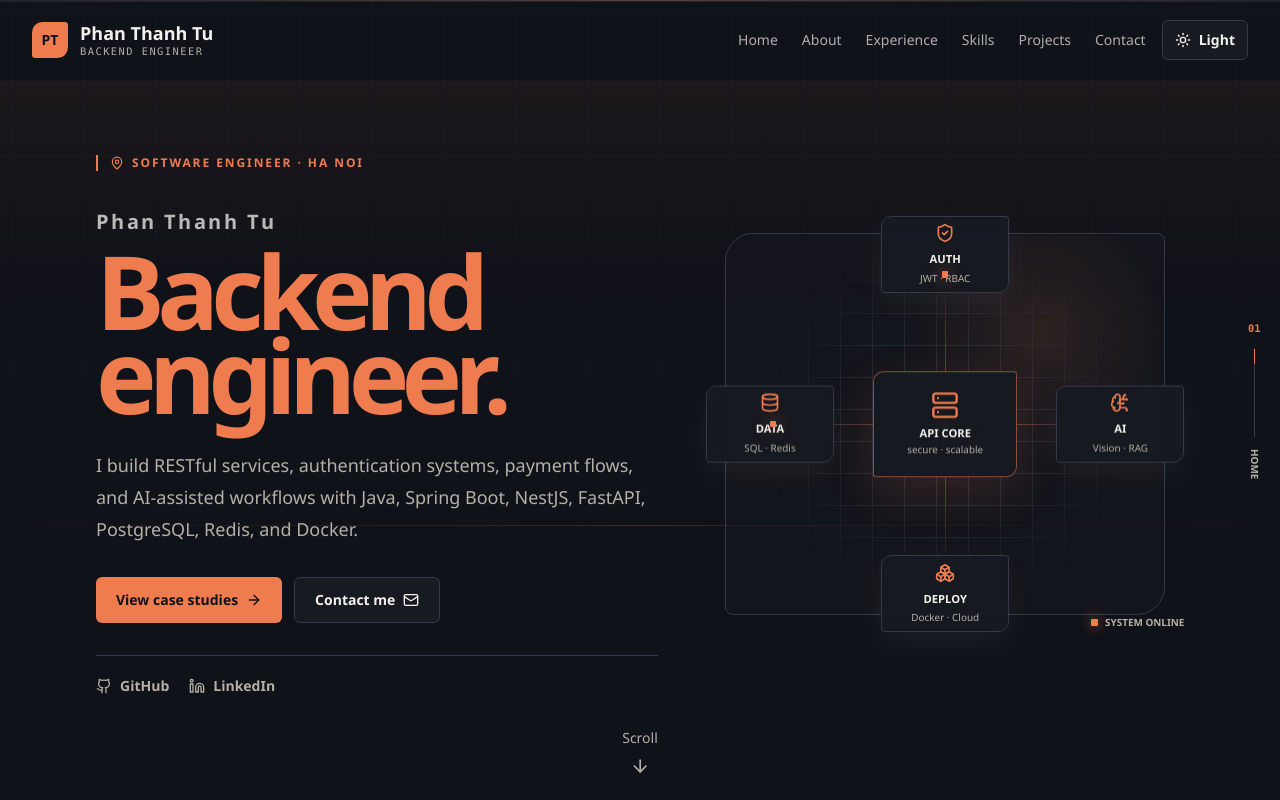
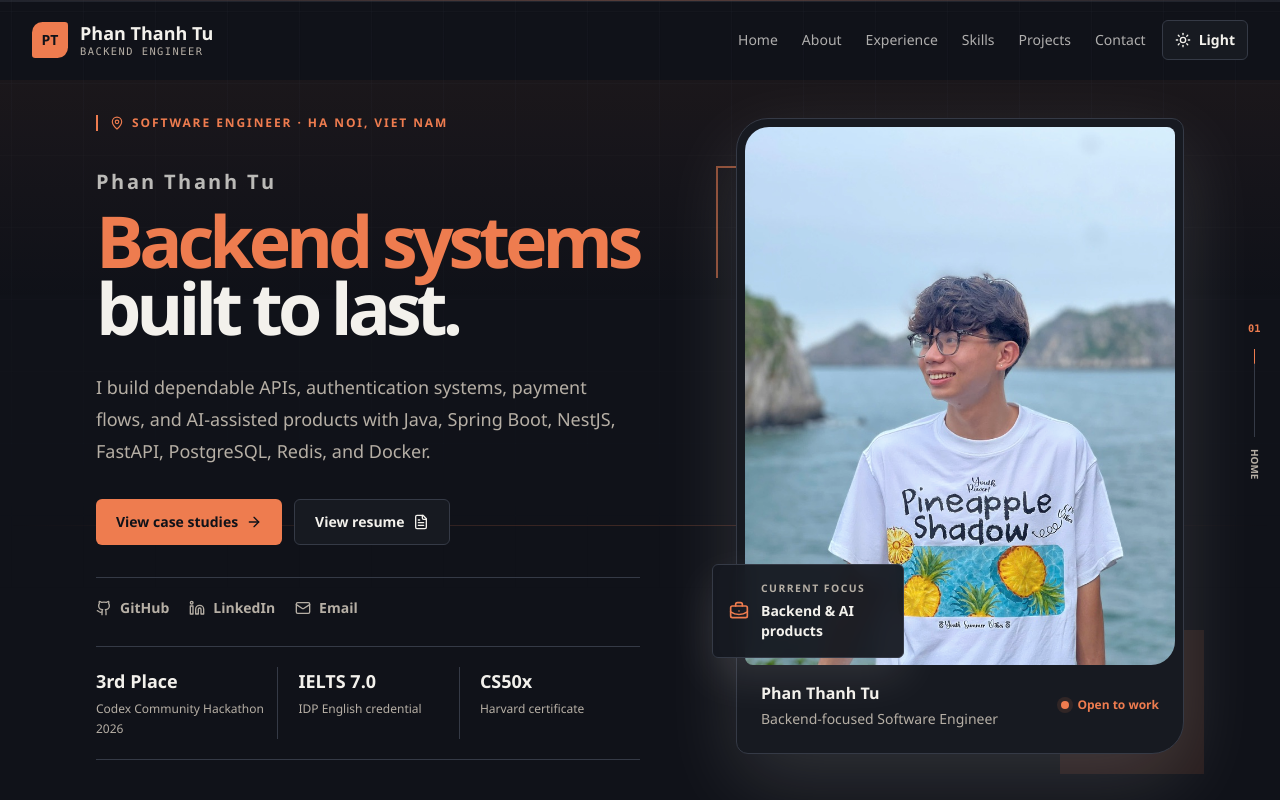
Before and after one commit to mudotet/My-PortFolio, a React (Vite) app: page / in a window 1280 px wide. Shown: the top 800 px of the page. Built offline with nearby package versions, Linux system fonts and the light colour scheme.

Commit message:
update profile header

```diff
--- a/src/components/HeroSection.jsx
+++ b/src/components/HeroSection.jsx
@@ -1,16 +1,13 @@
 import {
-  ArrowDown,
   ArrowRight,
-  Boxes,
-  BrainCircuit,
-  Database,
+  BriefcaseBusiness,
+  FileText,
   Github,
   Linkedin,
   Mail,
   MapPin,
-  Server,
-  ShieldCheck,
 } from "lucide-react";
+import portrait from "../assets/img/me_img.jpeg";
 
 const socialLinks = [
   { label: "GitHub", href: "https://github.com/mudotet", icon: Github },
@@ -19,6 +16,13 @@ const socialLinks = [
     href: "https://www.linkedin.com/in/t%C3%BA-phan-203970327/",
     icon: Linkedin,
   },
+  { label: "Email", href: "mailto:mudotet@gmail.com", icon: Mail },
+];
+
+const proofPoints = [
+  { value: "3rd Place", label: "Codex Community Hackathon 2026" },
+  { value: "IELTS 7.0", label: "IDP English credential" },
+  { value: "CS50x", label: "Harvard certificate" },
 ];
 
 const displayName = "Phan Thanh Tu";
@@ -27,14 +31,14 @@ export const HeroSection = () => {
   return (
     <section
       id="hero"
-      className="relative z-10 flex min-h-dvh items-center px-4 pb-20 pt-32"
+      className="relative z-10 flex min-h-dvh items-center px-4 pb-16 pt-28"
     >
       <div className="section-shell">
-        <div className="grid gap-12 lg:grid-cols-[1.08fr_0.92fr] lg:items-center">
+        <div className="grid gap-14 lg:grid-cols-[1.08fr_0.92fr] lg:items-center xl:gap-20">
           <div className="min-w-0 max-w-3xl text-left">
             <div className="eyebrow opacity-0 animate-fade-in">
               <MapPin className="h-3.5 w-3.5 text-primary" />
-              Software Engineer · Ha Noi
+              Software Engineer · Ha Noi, Viet Nam
             </div>
             <h1 className="mt-8">
               <span
@@ -53,16 +57,17 @@ export const HeroSection = () => {
                 ))}
               </span>
               <span className="mt-3 block opacity-0 animate-fade-in-delay-2">
-                <span className="text-gradient block text-[clamp(3.85rem,8vw,7.4rem)] font-semibold leading-[0.82] tracking-[-0.075em]">
-                  Backend
-                  <br />
-                  engineer.
+                <span className="text-gradient block text-[clamp(3.35rem,5.6vw,4.7rem)] font-semibold leading-[0.88] tracking-[-0.07em]">
+                  Backend systems
+                </span>
+                <span className="mt-1 block text-[clamp(3.35rem,5.6vw,4.7rem)] font-semibold leading-[0.88] tracking-[-0.07em]">
+                  built to last.
                 </span>
               </span>
             </h1>
             <p className="mt-8 max-w-[62ch] text-base leading-8 text-muted-foreground opacity-0 animate-fade-in-delay-3 md:text-lg">
-              I build RESTful services, authentication systems, payment flows,
-              and AI-assisted workflows with Java, Spring Boot, NestJS, FastAPI,
+              I build dependable APIs, authentication systems, payment flows,
+              and AI-assisted products with Java, Spring Boot, NestJS, FastAPI,
               PostgreSQL, Redis, and Docker.
             </p>
 
@@ -72,11 +77,13 @@ export const HeroSection = () => {
                 <ArrowRight className="h-4 w-4" />
               </a>
               <a
-                href="#contact"
+                href="/CV_PhanThanhTu_Sofware_Engineer_Intern.pdf"
+                target="_blank"
+                rel="noreferrer"
                 className="inline-flex items-center justify-center gap-2 rounded-md border border-border bg-card px-5 py-3 text-sm font-semibold transition duration-300 hover:-translate-y-0.5 hover:border-primary hover:text-primary"
               >
-                Contact me
-                <Mail className="h-4 w-4" />
+                View resume
+                <FileText className="h-4 w-4" />
               </a>
             </div>
 
@@ -97,73 +104,71 @@ export const HeroSection = () => {
                 );
               })}
             </div>
+
+            <dl className="mt-7 grid gap-5 border-y border-border py-5 opacity-0 animate-fade-in-delay-4 sm:grid-cols-3 sm:gap-0">
+              {proofPoints.map((point, index) => (
+                <div
+                  key={point.value}
+                  className={index ? "sm:border-l sm:border-border sm:pl-5" : ""}
+                >
+                  <dt className="text-lg font-bold text-foreground">
+                    {point.value}
+                  </dt>
+                  <dd className="mt-1 text-xs leading-5 text-muted-foreground">
+                    {point.label}
+                  </dd>
+                </div>
+              ))}
+            </dl>
           </div>
 
-          <div className="opacity-0 animate-fade-in-delay-3">
-            <div className="hero-system" data-parallax="hero" aria-hidden="true">
-              <div className="hero-system-grid" />
-              <div className="system-axis system-axis-horizontal" />
-              <div className="system-axis system-axis-vertical" />
+          <div className="relative mx-auto w-full max-w-[30rem] opacity-0 animate-fade-in-delay-3 lg:mr-0 lg:max-w-[25rem] xl:max-w-[28rem]">
+            <div
+              className="absolute -left-5 top-12 h-28 w-28 border-l-2 border-t-2 border-primary/55"
+              aria-hidden="true"
+            />
+            <div
+              className="absolute -bottom-5 -right-5 h-36 w-36 bg-primary/10"
+              aria-hidden="true"
+            />
+            <figure className="relative overflow-hidden rounded-[2rem_0.75rem_2rem_0.75rem] border border-border bg-card p-2 shadow-[0_28px_80px_hsl(var(--foreground)/0.14)]">
+              <div className="overflow-hidden rounded-[1.5rem_0.5rem_1.5rem_0.5rem] bg-secondary">
+                <img
+                  src={portrait}
+                  alt="Portrait of Phan Thanh Tu smiling by the sea"
+                  width="768"
+                  height="1024"
+                  fetchPriority="high"
+                  className="aspect-[4/5] w-full object-cover object-[50%_44%] saturate-[0.88] contrast-[1.03]"
+                />
+              </div>
+              <figcaption className="flex flex-col items-start justify-between gap-3 px-3 py-4 sm:flex-row sm:items-center sm:gap-4 sm:px-4">
+                <div className="text-left">
+                  <p className="font-bold text-foreground">Phan Thanh Tu</p>
+                  <p className="mt-1 text-sm text-muted-foreground">
+                    Backend-focused Software Engineer
+                  </p>
+                </div>
+                <div className="flex shrink-0 items-center gap-2 text-xs font-semibold text-primary">
+                  <span className="h-2 w-2 rounded-full bg-primary shadow-[0_0_0_4px_hsl(var(--primary)/0.12)]" />
+                  Open to work
+                </div>
+              </figcaption>
+            </figure>
 
-              <span className="data-packet packet-horizontal-one" />
-              <span className="data-packet packet-horizontal-two" />
-              <span className="data-packet packet-vertical-one" />
-              <span className="data-packet packet-vertical-two" />
-
-              <div className="system-node system-node-auth">
-                <span className="system-node-icon">
-                  <ShieldCheck className="h-5 w-5" />
-                </span>
-                <strong>AUTH</strong>
-                <small>JWT · RBAC</small>
-              </div>
-
-              <div className="system-node system-node-data">
-                <span className="system-node-icon">
-                  <Database className="h-5 w-5" />
-                </span>
-                <strong>DATA</strong>
-                <small>SQL · Redis</small>
-              </div>
-
-              <div className="system-core">
-                <Server className="h-7 w-7" />
-                <strong>API CORE</strong>
-                <small>secure · scalable</small>
-              </div>
-
-              <div className="system-node system-node-ai">
-                <span className="system-node-icon">
-                  <BrainCircuit className="h-5 w-5" />
-                </span>
-                <strong>AI</strong>
-                <small>Vision · RAG</small>
-              </div>
-
-              <div className="system-node system-node-deploy">
-                <span className="system-node-icon">
-                  <Boxes className="h-5 w-5" />
-                </span>
-                <strong>DEPLOY</strong>
-                <small>Docker · Cloud</small>
-              </div>
-
-              <div className="system-status">
-                <span /> system online
+            <div className="absolute -left-6 bottom-24 hidden max-w-48 items-center gap-3 rounded-md border border-border bg-card/95 p-4 text-left shadow-[0_18px_45px_hsl(var(--foreground)/0.12)] backdrop-blur sm:flex">
+              <BriefcaseBusiness className="h-5 w-5 shrink-0 text-primary" />
+              <div>
+                <p className="text-[0.65rem] font-semibold uppercase tracking-[0.14em] text-muted-foreground">
+                  Current focus
+                </p>
+                <p className="mt-1 text-sm font-bold">Backend &amp; AI products</p>
               </div>
             </div>
           </div>
         </div>
       </div>
 
-      <a
-        href="#about"
-        className="absolute bottom-6 left-1/2 hidden -translate-x-1/2 flex-col items-center text-sm text-muted-foreground transition hover:text-primary md:flex"
-        aria-label="Scroll to about section"
-      >
-        <span className="mb-2">Scroll</span>
-        <ArrowDown className="h-5 w-5" />
-      </a>
     </section>
   );
 };
--- a/src/index.css
+++ b/src/index.css
@@ -61,47 +61,6 @@
     100% {
       opacity: 0;
       transform: translateY(110vh);
-    }
-  }
-  @keyframes data-flow-x {
-    from {
-      left: 13%;
-    }
-    to {
-      left: 85%;
-    }
-  }
-  @keyframes data-flow-y {
-    from {
-      top: 13%;
-    }
-    to {
-      top: 85%;
-    }
-  }
-  @keyframes system-scan {
-    0%,
-    12% {
-      opacity: 0;
-      top: 8%;
-    }
-    30%,
-    72% {
-      opacity: 0.4;
-    }
-    88%,
-    100% {
-      opacity: 0;
-      top: 92%;
-    }
-  }
-  @keyframes core-breathe {
-    0%,
-    100% {
-      box-shadow: 0 16px 45px hsl(var(--primary) / 0.16);
-    }
-    50% {
-      box-shadow: 0 20px 60px hsl(var(--primary) / 0.28);
     }
   }
   @keyframes character-reveal {
@@ -281,7 +240,6 @@
     animation: none;
   }
 
-  .hero-system,
   .project-card-motion,
   .project-motion-shell:hover .project-card-motion {
     transform: none !important;
@@ -294,12 +252,6 @@
 
   .ambient-grid,
   .ambient-sweep,
-  .data-packet,
-  .hero-system::after,
-  .system-core {
-    animation: none !important;
-  }
-
   .reveal-ready [data-reveal] {
     opacity: 1;
     transform: none;
@@ -425,203 +377,6 @@
     box-shadow:
       inset 0 1px hsl(var(--background) / 0.65),
       0 18px 60px hsl(var(--foreground) / 0.06);
-  }
-
-  .hero-system {
-    position: relative;
-    min-height: 26rem;
-    isolation: isolate;
-    --tilt-x: 0deg;
-    --tilt-y: 0deg;
-    transform: perspective(1100px) rotateX(var(--tilt-x)) rotateY(var(--tilt-y));
-    transform-style: preserve-3d;
-    transition: transform 180ms ease-out;
-    will-change: transform;
-  }
-
-  .hero-system::before {
-    content: "";
-    position: absolute;
-    inset: 4%;
-    z-index: -3;
-    border: 1px solid hsl(var(--border));
-    border-radius: 1.75rem 0.5rem 1.75rem 0.5rem;
-    background:
-      radial-gradient(circle at 72% 26%, hsl(var(--primary) / 0.12), transparent 30%),
-      hsl(var(--card) / 0.48);
-    box-shadow: inset 0 1px hsl(var(--background) / 0.75);
-  }
-
-  .hero-system::after {
-    content: "";
-    position: absolute;
-    left: 8%;
-    right: 8%;
-    top: 8%;
-    z-index: -1;
-    height: 1px;
-    background: linear-gradient(90deg, transparent, hsl(var(--primary) / 0.5), transparent);
-    animation: system-scan 8s ease-in-out infinite;
-  }
-
-  .hero-system-grid {
-    position: absolute;
-    inset: 8%;
-    z-index: -2;
-    background-image:
-      linear-gradient(to right, hsl(var(--border) / 0.7) 1px, transparent 1px),
-      linear-gradient(to bottom, hsl(var(--border) / 0.7) 1px, transparent 1px);
-    background-size: 2rem 2rem;
-    mask-image: radial-gradient(circle, black 22%, transparent 72%);
-    transform: translateZ(-24px);
-  }
-
-  .system-axis {
-    position: absolute;
-    z-index: -1;
-    background: linear-gradient(90deg, transparent, hsl(var(--primary) / 0.58), transparent);
-  }
-
-  .system-axis-horizontal {
-    left: 13%;
-    right: 13%;
-    top: 50%;
-    height: 1px;
-  }
-
-  .system-axis-vertical {
-    top: 13%;
-    bottom: 13%;
-    left: 50%;
-    width: 1px;
-    background: linear-gradient(180deg, transparent, hsl(var(--accent) / 0.58), transparent);
-  }
-
-  .data-packet {
-    position: absolute;
-    z-index: 1;
-    width: 0.4rem;
-    height: 0.4rem;
-    border-radius: 1px;
-    background: hsl(var(--primary));
-    box-shadow: 0 0 16px hsl(var(--primary) / 0.8);
-  }
-
-  .packet-horizontal-one,
-  .packet-horizontal-two {
-    top: calc(50% - 0.2rem);
-    animation: data-flow-x 4.6s linear infinite;
-  }
-
-  .packet-horizontal-two {
-    animation-delay: -2.3s;
-  }
-
-  .packet-vertical-one,
-  .packet-vertical-two {
-    left: calc(50% - 0.2rem);
-    background: hsl(var(--accent));
-    box-shadow: 0 0 16px hsl(var(--accent) / 0.8);
-    animation: data-flow-y 4.6s linear infinite;
-  }
-
-  .packet-vertical-two {
-    animation-delay: -2.3s;
-  }
-
-  .system-node,
-  .system-core {
-    position: absolute;
-    display: flex;
-    flex-direction: column;
-    align-items: center;
-    justify-content: center;
-    width: clamp(6.4rem, 24vw, 8rem);
-    min-height: 4.8rem;
-    border: 1px solid hsl(var(--border));
-    border-radius: 0.65rem 0.2rem 0.65rem 0.2rem;
-    background: hsl(var(--card) / 0.94);
-    box-shadow: 0 10px 30px hsl(var(--foreground) / 0.06);
-    backdrop-filter: blur(10px);
-  }
-
-  .system-node {
-    gap: 0.15rem;
-    color: hsl(var(--muted-foreground));
-  }
-
-  .system-node strong,
-  .system-core strong {
-    margin-top: 0.35rem;
-    color: hsl(var(--foreground));
-    font-size: 0.7rem;
-  }
-
-  .system-node small,
-  .system-core small {
-    color: hsl(var(--muted-foreground));
-    font-size: 0.62rem;
-  }
-
-  .system-node-icon {
-    color: hsl(var(--primary));
-  }
-
-  .system-node-auth {
-    top: 0;
-    left: 50%;
-    transform: translateX(-50%) translateZ(20px);
-  }
-
-  .system-node-data {
-    top: 50%;
-    left: 0;
-    transform: translateY(-50%) translateZ(20px);
-  }
-
-  .system-node-ai {
-    top: 50%;
-    right: 0;
-    transform: translateY(-50%) translateZ(20px);
-  }
-
-  .system-node-deploy {
-    bottom: 0;
-    left: 50%;
-    transform: translateX(-50%) translateZ(20px);
-  }
-
-  .system-core {
-    top: 50%;
-    left: 50%;
-    z-index: 2;
-    width: clamp(7.4rem, 27vw, 9rem);
-    min-height: 6.6rem;
-    transform: translate(-50%, -50%) translateZ(52px);
-    border-color: hsl(var(--primary) / 0.55);
-    color: hsl(var(--primary));
-    animation: core-breathe 3.4s ease-in-out infinite;
-  }
-
-  .system-status {
-    position: absolute;
-    right: 0;
-    bottom: 0.15rem;
-    display: flex;
-    align-items: center;
-    gap: 0.45rem;
-    color: hsl(var(--muted-foreground));
-    font-size: 0.62rem;
-    font-weight: 700;
-    text-transform: uppercase;
-  }
-
-  .system-status span {
-    width: 0.42rem;
-    height: 0.42rem;
-    border-radius: 1px;
-    background: hsl(var(--accent));
-    box-shadow: 0 0 12px hsl(var(--accent) / 0.75);
   }
 
   .credential-card {
```
Also changed, not shown: src/assets/img/me_img.jpeg (added).
